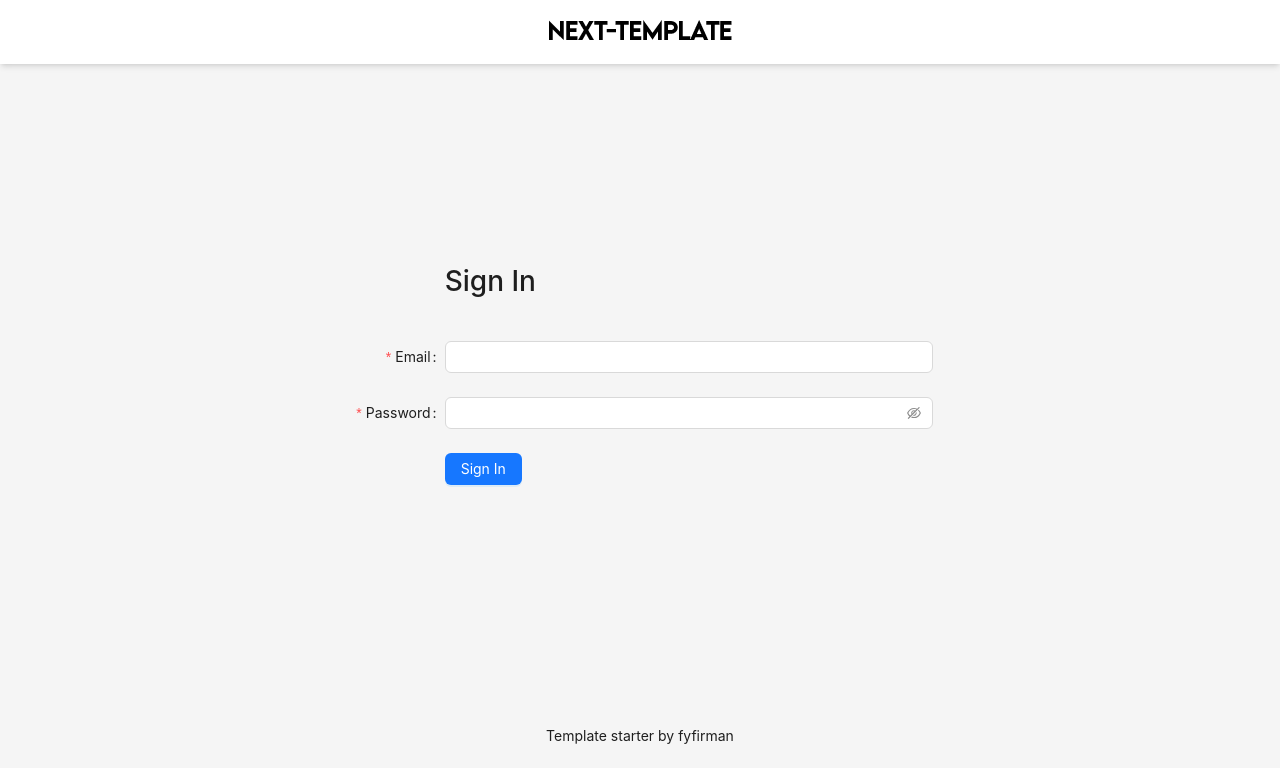
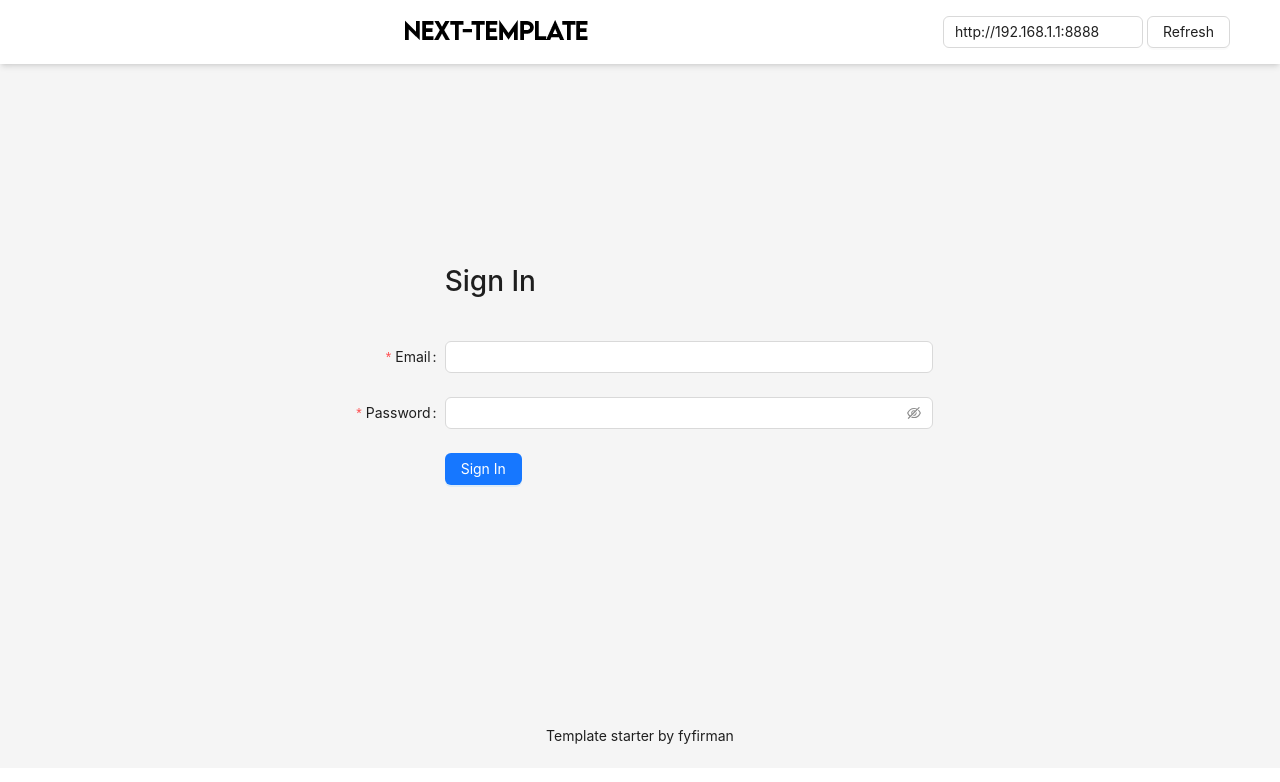
Before and after one commit to fyfirman/money-manager-web, a Next.js app: page /sign-in in a window 1280 px wide. Shown: the top 782 px of the page. Built offline with nearby package versions, Linux system fonts and the light colour scheme; no server answers.

Commit message:
feat: remove base url env to the configurable ui with refresh button

```diff
--- /dev/null
+++ b/src/components/navbar.tsx
@@ -0,0 +1,52 @@
+import { useQueryClient } from "@tanstack/react-query";
+import { Button, Input, Layout } from "antd";
+import { ChangeEventHandler, useState } from "react";
+import Logo from "~/assets/logo.png";
+import { baseUrlRegex } from "~/helpers/regex";
+import { useConfigStore } from "~/stores/config.store";
+
+const { Header } = Layout;
+
+interface NavbarProps {}
+
+const Navbar: React.FC<NavbarProps> = () => {
+  const baseUrl = useConfigStore((state) => state.baseUrl);
+  const queryClient = useQueryClient();
+
+  const [error, setError] = useState("");
+
+  const handleConfigChange: ChangeEventHandler<HTMLInputElement> = (event) => {
+    if (!baseUrlRegex.test(event.target.value)) {
+      setError("Url is not valid format");
+      return;
+    } else {
+      setError("");
+    }
+    useConfigStore.setState({
+      baseUrl: event.target.value,
+    });
+  };
+
+  const handleRefresh = () => {
+    void queryClient.resetQueries();
+  };
+
+  return (
+    <Header className="!bg-white shadow-md flex justify-between items-center">
+      <span />
+      <img alt="logo" src={Logo.src} />
+      <div className="max-h-[64px] flex gap-1">
+        <Input
+          className="max-w-[200px]"
+          defaultValue={baseUrl}
+          onChange={handleConfigChange}
+          placeholder="http://192.168.1.23:8888"
+          status={!!error ? "error" : undefined}
+        />
+        <Button onClick={handleRefresh}>Refresh</Button>
+      </div>
+    </Header>
+  );
+};
+
+export default Navbar;
--- /dev/null
+++ b/src/helpers/regex.ts
@@ -0,0 +1,3 @@
+export const baseUrlRegex = new RegExp(
+  /^http:\/\/(([0-9]|[1-9][0-9]|1[0-9]{2}|2[0-4][0-9]|25[0-5])\.){3}([0-9]|[1-9][0-9]|1[0-9]{2}|2[0-4][0-9]|25[0-5]):[0-9]+$/,
+);
--- a/src/mocks/handlers.ts
+++ b/src/mocks/handlers.ts
@@ -1,26 +1,25 @@
 import { rest } from "msw";
-import { env } from "~/utils/env-variable";
 import { getDataByPeriodResponse } from "./responses/get-data-by-period-response";
 import { getInitDataResponse } from "./responses/get-init-data";
 
 export const handlers = [
   // Handles a POST
-  rest.post(`${env.baseUrl}/login`, (req, res, ctx) => {
+  rest.post(`/login`, (req, res, ctx) => {
     return res(ctx.status(200));
   }),
-  rest.post(`${env.baseUrl}/create`, (req, res, ctx) => {
+  rest.post(`/create`, (req, res, ctx) => {
     return res(ctx.status(200));
   }),
-  rest.post(`${env.baseUrl}/delete`, (req, res, ctx) => {
+  rest.post(`/delete`, (req, res, ctx) => {
     return res(ctx.status(200));
   }),
 
   // Handles a GET
-  rest.get(`${env.baseUrl}/getInitData`, (req, res, ctx) => {
+  rest.get(`/getInitData`, (req, res, ctx) => {
     return res(ctx.text(getInitDataResponse));
   }),
 
-  rest.get(`${env.baseUrl}/getDataByPeriod`, (req, res, ctx) => {
+  rest.get(`/getDataByPeriod`, (req, res, ctx) => {
     return res(ctx.xml(getDataByPeriodResponse));
   }),
 ];
--- a/src/pages/_app.tsx
+++ b/src/pages/_app.tsx
@@ -4,13 +4,14 @@ import { queryClient } from "~/utils/query-client";
 import { theme } from "~/styles/theme";
 import { ConfigProvider, Layout } from "antd";
 import { env } from "~/utils/env-variable";
-import Logo from "~/assets/logo.png";
+import { ReactQueryDevtools } from "@tanstack/react-query-devtools";
 
 import "../styles/globals.css";
 import "~/utils/dayjs";
 import "antd/dist/reset.css";
+import Navbar from "~/components/navbar";
 
-const { Header, Content, Footer } = Layout;
+const { Content, Footer } = Layout;
 
 if (env.enableMock) {
   require("~/mocks/setup");
@@ -21,9 +22,7 @@ function App({ Component, pageProps }: AppProps) {
     <QueryClientProvider client={queryClient}>
       <ConfigProvider theme={theme}>
         <Layout className="layout">
-          <Header className="!bg-white shadow-md flex justify-center items-center">
-            <img alt="logo" src={Logo.src} />
-          </Header>
+          <Navbar />
           <Content>
             <Component {...pageProps} />
           </Content>
--- a/src/stores/config.store.ts
+++ b/src/stores/config.store.ts
@@ -1,16 +1,23 @@
 import create from "zustand";
-import { devtools } from "zustand/middleware";
+import { devtools, persist } from "zustand/middleware";
 
 interface ConfigState {
   baseUrl: string;
 }
 
 const initState: ConfigState = {
-  baseUrl: "",
+  baseUrl: "http://192.168.1.1:8888",
+};
+
+const persistConfig = {
+  name: "config-storage",
 };
 
 export const useConfigStore = create<ConfigState>()(
-  devtools(() => initState, {
-    name: "Config",
-  }),
+  devtools(
+    persist(() => initState, persistConfig),
+    {
+      name: "Config",
+    },
+  ),
 );
--- a/src/utils/axios-client.ts
+++ b/src/utils/axios-client.ts
@@ -1,10 +1,11 @@
 import Axios from "axios";
 import applyCaseMiddleware from "axios-case-converter";
+import { useConfigStore } from "~/stores/config.store";
 import { env } from "./env-variable";
 
 export const axios = applyCaseMiddleware(
   Axios.create({
-    baseURL: env.baseUrl,
+    baseURL: !env.enableMock ? `${useConfigStore.getState().baseUrl}/moneyBook` : "",
     headers: {
       "Content-Type": "application/json",
     },
--- a/src/utils/env-variable.ts
+++ b/src/utils/env-variable.ts
@@ -1,4 +1,3 @@
 export const env = {
-  baseUrl: process.env.NEXT_PUBLIC_BASE_URL ?? "/",
   enableMock: process.env.NEXT_PUBLIC_ENABLE_MOCK === "true",
 };
```
Also changed, not shown: 1 other file (tests, documents, lock files or other folders).
